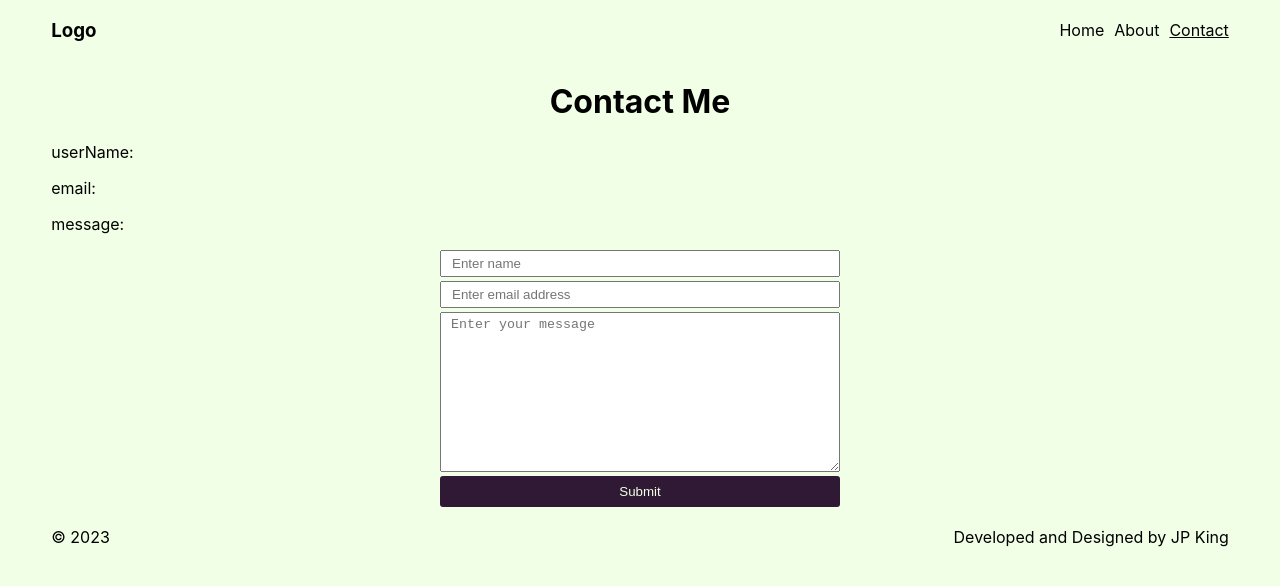
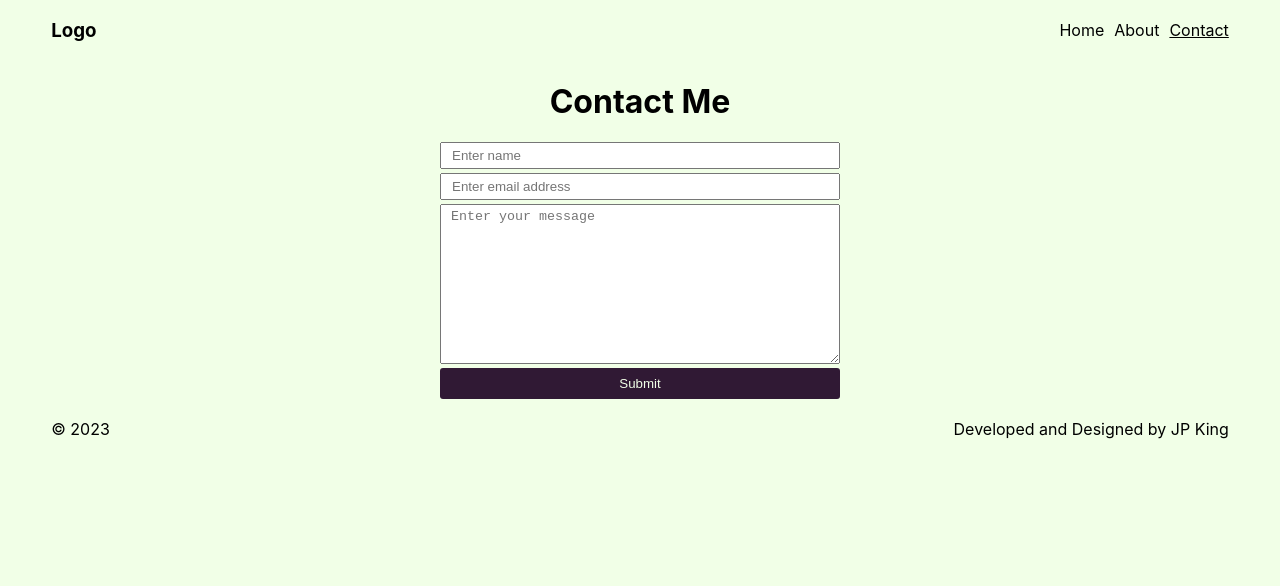
Before and after one commit to jp-king-1337/react_note_api_1, a React (Create React App) app in the folder client/: page / in a window 1280 px wide. Both pictures are taken after a click on the link "Contact". Shown: the top 586 px of the page. Built offline with nearby package versions, Linux system fonts and the light colour scheme; the HTML template or start-up script is replaced by a standard one.

Commit message:
Updated to remove the example stuff. Comments remain for my clarity later.

```diff
--- a/client/src/pages/Contact.js
+++ b/client/src/pages/Contact.js
@@ -26,9 +26,9 @@ function Contact() {
             <h1 className="text-center">Contact Me</h1>
 
             {/* An example to assist understanding of how handleInputChange() works */}
-            <p>userName: {formData.userName}</p>
+            {/* <p>userName: {formData.userName}</p>
             <p>email: {formData.email}</p>
-            <p>message: {formData.message}</p>
+            <p>message: {formData.message}</p> */}
 
             <form className="column">
                 <input
```
